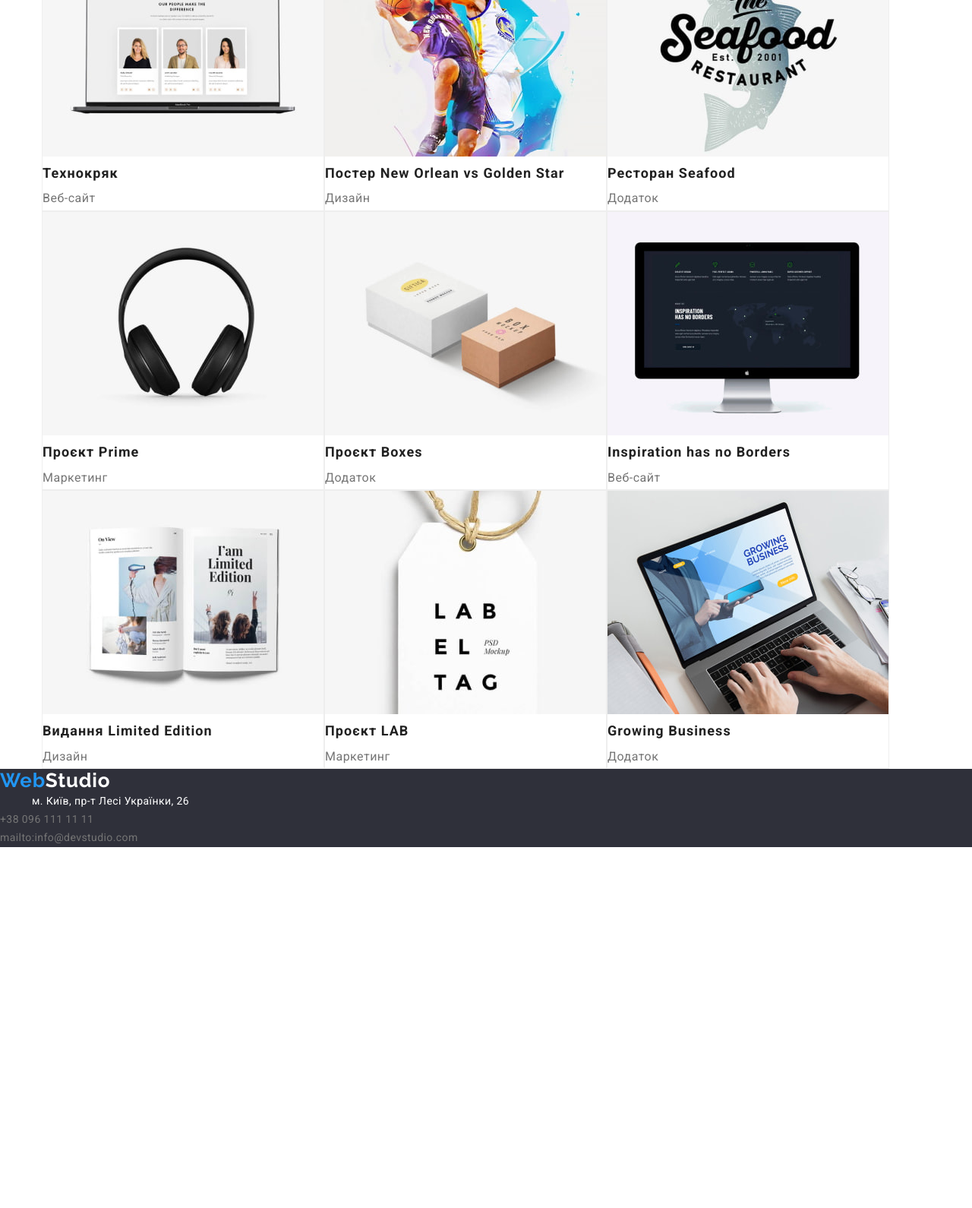
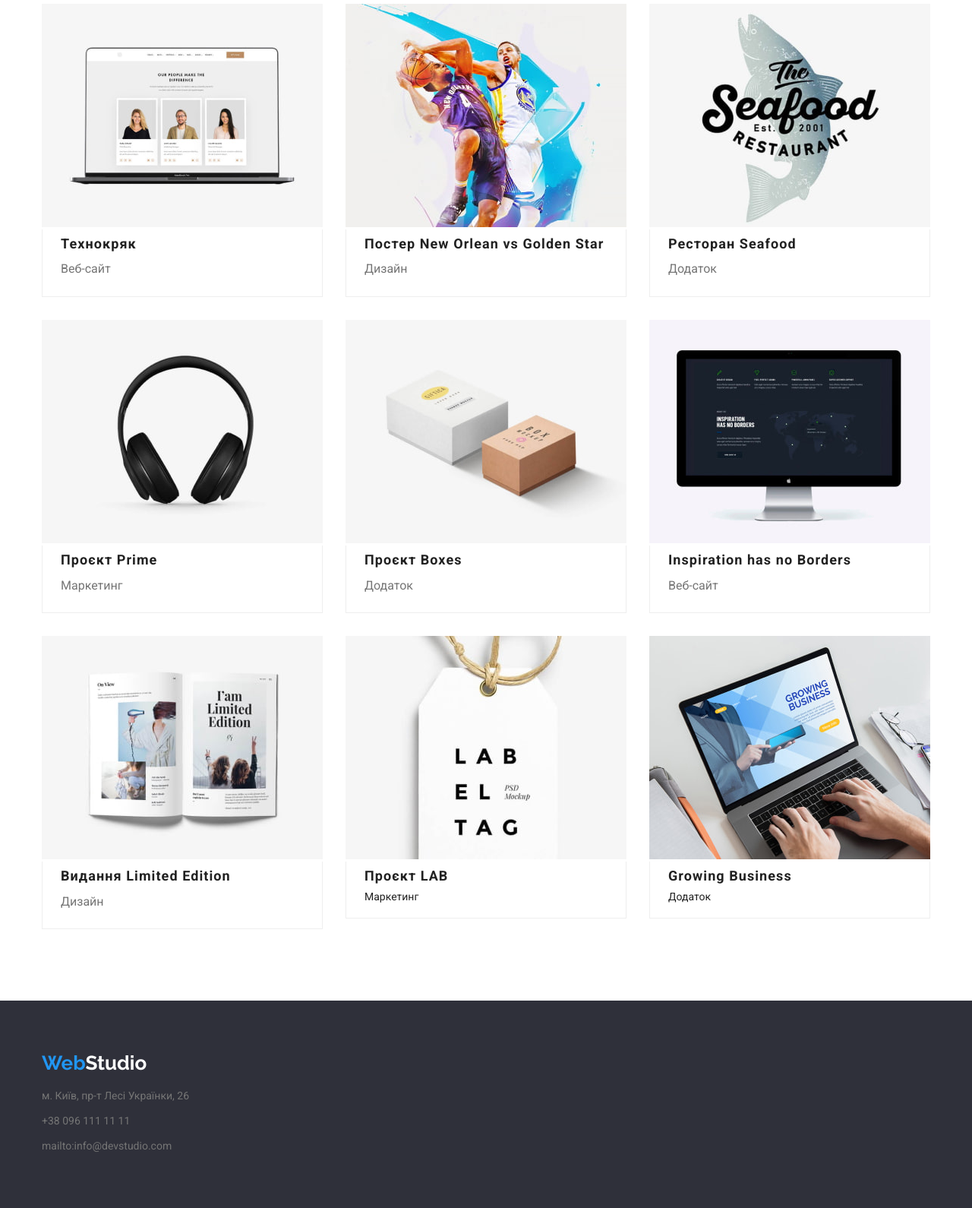
Before and after one commit to MykolaOpyrchuk/goit-markup-hw-03, a plain HTML site: page portfolio.html in a window 1280 px wide. Shown: the part 248-1838 px from the top of the page at 76% size. Before the commit the page ends 1363 px from the top, so only its background shows below. Drawn offline with nearby package versions, Linux system fonts and the light colour scheme.

Commit message:
css updated

```diff
--- a/css/styles.css
+++ b/css/styles.css
@@ -40,6 +40,12 @@ body{
     color: var(--main-txt-cl);
     background-color: var(--main-bcg-cl);
 
+
+}
+section{
+    padding-top: 94px;
+    padding-bottom: 94px;
+
 }
 
 .link{
@@ -53,8 +59,9 @@ body{
     padding: 0;
 }
    .container {
-       width: 1170px;
+       width: 1200px;
        margin: auto;
+       padding: 0 15px;
    }
 /* =========
 Header
@@ -64,10 +71,7 @@ Header
 .header{background-color:var(--main-bcg-cl);
 }
 
-.container{
-    width: 1200px;
-    padding: 0 15px;
-}
+
 .header .logo {
         font-family: 'Raleway';
         font-weight: 700;
@@ -79,9 +83,11 @@ Header
 }
 
 .main-nav{
+    width: 1200px;
+    padding: 0 15px;
     display: flex;
     align-items: center;
-    justify-content: space-around;
+
 }
 .header{background-color: inherit;
     border-bottom: 1px solid #ECECEC;
@@ -98,15 +104,17 @@ Header
 .site-nav{
     display: flex;
     padding: 0;
-    margin: 0;
+    justify-content: center;
     gap: 50px;
+    margin-left: 93px;
  }
 .site-nav{
 
 
 }
 .site-nav .item{
-    background-color: tomato;
+   outline: 1px solid red;
+
 }
 
 
@@ -136,6 +144,7 @@ Header
 .auth-nav{
     display: flex;
     gap: 50px;
+    margin-left: auto;
 }
 
 .link-contacts{
@@ -186,6 +195,7 @@ Header
         color: var(--light-txt-cl);
 
         padding-bottom: 30px;
+        width: 696px;
 }
 .hero-button{
     cursor: pointer;
@@ -214,10 +224,11 @@ Header
 }
 
 /* Features */
+
 .feat .list{
     display: flex;
-    padding-top: 94px;
     gap: 30px;
+    outline: 2px solid blue;
 }
 .feat-tittle{
         font-family: 'Roboto';
@@ -233,23 +244,16 @@ Header
 .feat-text{
          line-height: 1.7;
         /* or 171% */
-
-        letter-spacing: 0.03em;
-
         color: var(--grey-txt-cl)
 }
 
 /* Work */
-.work .container{
-    margin-top: 94px;
-}
 .work-tittle{
     font-family: 'Roboto';
         font-size: 36px;
         line-height: 42px;
+        letter-spacing: 0.03em;
         text-align: center;
-        letter-spacing: 0.03em;
-
         color: var(--main-txt-cl)
 }
 
@@ -266,30 +270,32 @@ Header
 .team{
     background-color: var(--team-bdc-cl);
 }
-.team .container{
-    margin-top: 94px;
 
-}
 .team-tittle{
         font-family: 'Roboto';
         font-size: 36px;
         line-height: 42px;
         text-align: center;
-        letter-spacing: 0.03em;
         color: var(--main-txt-cl);
-
-        padding-top: 94px;
 }
 
 .team .list{
     display: flex;
     margin-top: 50px;
+    background: #FFFFFF;
+
+}
+.team-card:not(:last-child){
     gap: 30px;
-    background: #FFFFFF;
-        /* material shadow v1 */
-        box-shadow: 0px 1px 3px rgba(0, 0, 0, 0.12), 0px 1px 1px rgba(0, 0, 0, 0.14), 0px 2px 1px rgba(0, 0, 0, 0.2);
-        border-radius: 0px 0px 4px 4px;
 }
+
+.team-card{
+        background-color: var(--main-bcg-cl);
+            border: 1px solid #eeeeee;
+            border-top: 0;
+
+}
+
 .teammate{
         font-weight: 500;
         font-size: 16px;
@@ -297,12 +303,8 @@ Header
         /* identical to box height */
 
         text-align: center;
-        letter-spacing: 0.03em;
         color: var(--main-txt-cl);
-
-
         padding-top: 30px;
-
 }
 .team-position{
         font-size: 16px;
@@ -310,43 +312,28 @@ Header
         /* identical to box height */
 
         text-align: center;
-        letter-spacing: 0.03em;
-
         color: var(--grey-txt-cl);
         padding-top: 10px;
-        padding-bottom: 94px;
+        padding-bottom: 30px;
+
+    }
 
 
-}
-.footer{
-    background-color: var(--secondary-bgc-cl);
-}
 
-.footer .logo{
+/* Footer */
+.footer {background-color: var(--secondary-bgc-cl);
+ }
+
+.footer-logo{
         font-family: 'Raleway';
-
         font-weight: 700;
         font-size: 26px;
         line-height: 1.19;
         /* identical to box height */
-
-        letter-spacing: 0.03em;
-}
-
-/* Footer */
-.footer{
-    background-color: var(--secondary-bgc-cl);
-}
-.footer-logo{
-        font-family: 'Raleway';
-
-        font-weight: 700;
-        font-size: 26px;
-        line-height: 31px;
-        /* identical to box height */
-
-        letter-spacing: 0.03em;
         text-decoration: none;
+        padding-top: 60px;
+        padding-bottom: 20px;
+        background-color: var(--secondary-bgc-cl);
 }
 .logo-blue{
     color: var(--accent-txt-cl);
@@ -357,31 +344,29 @@ Header
 
 .footer-link{
         text-decoration: none;
-
         font-style: normal;
         line-height: 1.71;
         /* or 171% */
+        color: var(--grey-txt-cl);
 
-        letter-spacing: 0.03em;
-        color: var(--grey-txt-cl);
+        display: block;
+        padding-bottom: 9px;
+
 }
 .footer .address{
             font-style: normal;
             line-height: 1.71;
             /* or 171% */
+            color: var(--light-txt-cl);
 
-            letter-spacing: 0.03em;
-            color: var(--light-txt-cl);
-            padding-left: 42px;
+            padding-bottom: 60px;
+        }
 
-}
-
-/* Portfolio */
+        /* Portfolio */
 
 /* main */
  .filter-list{
     display: flex;
-
     gap: 8px;
     justify-content: center;
     padding: 0;
@@ -398,47 +383,49 @@ color: var(--light-txt-cl);}
         font-size: 16px;
         line-height: 1.6;
         /* identical to box height, or 162% */
-
         text-align: center;
-        letter-spacing: 0.03em;
         color: var(--main-txt-cl);
         background-color: var(--team-bdc-cl);
         border: 0;
         border-radius: 4px;
 }
 
-.item-tittle {
+.card-tittle {
     font-family: 'Roboto';
     font-weight: 700;
     font-size: 18px;
     line-height: 2.1;
-
-
-    letter-spacing: 0.06em;
+   letter-spacing: 0.06em;
     color: var(--main-txt-cl);
 }
 
-.item-text {
+.card-text {
     font-size: 16px;
     line-height: 1.9;
-
-
-    letter-spacing: 0.03em;
     color: var(--grey-txt-cl);
 }
 
-.galery{
+.galery {
     display: flex;
     flex-wrap: wrap;
 
-
+}
+.list-element{
+    margin-right: 30px;
+    margin-bottom: 30px;
+}
+.list-element:nth-child(3n){
+    margin-right: 0;
+}
+.list-element:nth-last-child(-n + 3){
+    margin-bottom: 0;
 }
 
-.galery .list-item{
-    border: 1px solid #EEEEEE;
+.card-border{
+    background-color: var(--main-bcg-cl);
+    border: 1px solid #eeeeee;
+    border-top: 0;
+    padding-right: 24px;
+    padding-left: 24px;
+    padding-bottom: 20px;
 }
-.galery:not(:last-child){
-    gap: 30px
-    ;
-}
-/* Position */
--- a/portfolio.html
+++ b/portfolio.html
@@ -18,22 +18,20 @@
     <link rel="stylesheet" href="./css/styles.css">
 </head>
 
-<body class="">
+<body class="body">
 <header class="header">
-
-
     <nav class="container main-nav">
         <a class="logo" href="./index.html"><span class="web-link">Web</span>Studio
         </a>
 
         <ul class="site-nav list">
-            <li class="site-nav item">
+            <li class="site-nav-item">
                 <a class="link link-active" href="./index.html">Студія</a>
             </li>
-            <li class="site-nav item">
+            <li class="site-nav-item">
                 <a class="link" href="./portfolio.html">Портфоліо</a>
             </li>
-            <li class="site-nav item">
+            <li class="site-nav-item">
                 <a class="link" href="">Контакти</a>
             </li>
         </ul>
@@ -49,8 +47,6 @@
             </li>
         </ul>
     </nav>
-
-
 </header>
 
 
@@ -79,59 +75,78 @@
 
        <div class="container">
         <ul class="list galery">
-            <li class="list-item">
+            <li class="list-element">
                 <a href="" class="portfolio-link"></a>
                 <img src="./images/portfolio/img.jpg" alt="Дизайн Веб-Сайту">
-                <h2 class="item-tittle">Технокряк</h2>
-                <p class="item-text">Веб-сайт</p>
+               <div class="card-border">
+                <h2 class="card-tittle">Технокряк</h2>
+                <p class="card-text">Веб-сайт</p>
+               </div>
             </li>
-            <li class="list-item">
+            <li class="list-element">
                 <a href="" class="portfolio-link"></a>
                 <img src="./images/portfolio/img-1.jpg" alt="Зображена гра в баскетбол" width="370">
-                <h2 class="item-tittle">Постер New Orlean vs Golden Star</h2>
-                <p class="item-text">Дизайн</p>
+                <div class="card-border">
+                    <h2 class="card-tittle">Постер New Orlean vs Golden Star</h2>
+                    <p class="card-text">Дизайн</p>
+                </div>
             </li>
-            <li class="list-item">
+            <li class="list-element">
                 <a href="" class="portfolio-link"></a>
                 <img src="./images/portfolio/img-2.jpg" alt="Логотип ресторану Seafood" width="370">
-                <h2 class="item-tittle">Ресторан Seafood</h2>
-                <p class="item-text">Додаток</p>
+                <div class="card-border">
+                    <h2 class="card-tittle">Ресторан Seafood</h2>
+                    <p class="card-text">Додаток</p>
+                </div>
             </li>
-            <li class="list-item">
+            <li class="list-element">
                 <a href="" class="portfolio-link"></a>
                 <img src="./images/portfolio/img-3.jpg" alt="На фото-безпровідні навушники" width="370">
-                <h2 class="item-tittle">Проєкт Prime</h2>
-                <p class="item-text">Маркетинг</p>
+                <div class="card-border">
+                    <h2 class="card-tittle">Проєкт Prime</h2>
+                    <p class="card-text">Маркетинг</p>
+                </div>
             </li>
-            <li class="list-item">
+            <li class="list-element">
                 <a href="" class="portfolio-link"></a>
                 <img src="./images/portfolio/img-4.jpg" alt="На малюнку 2 коробочки, біла та коричнева" width="370">
-                <h2 class="item-tittle">Проєкт Boxes</h2>
-                <p class="item-text">Додаток</p>
+                <div class="card-border">
+                    <h2 class="card-tittle">Проєкт Boxes</h2>
+                    <p class="card-text">Додаток</p>
+                </div>
             </li>
-            <li class="list-item">
+            <li class="list-element">
                 <a href="" class="portfolio-link"></a>
                 <img src="./images/portfolio/img-5.jpg" alt="На малюнку-головна сторінка сайту" width="370">
-                <h2 class="item-tittle">Inspiration has no Borders</h2>
-                <p class="item-text">Веб-сайт</p>
+                <div class="card-border">
+                    <h2 class="card-tittle">Inspiration has no Borders</h2>
+                    <p class="card-text">Веб-сайт</p>
+                </div>
+
             </li>
-            <li class="list-item">
+            <li class="list-element">
                 <a href="" class="portfolio-link"></a>
                 <img src="./images/portfolio/img-6.jpg" alt="На малюнку-каталог Limited Edition" width="370">
-                <h2 class="item-tittle">Видання Limited Edition</h2>
-                <p class="item-text">Дизайн</p>
+                <div class="card-border">
+                    <h2 class="card-tittle">Видання Limited Edition</h2>
+                    <p class="card-text">Дизайн</p>
+                </div>
             </li>
-            <li class="list-item">
+            <li class="list-element">
                 <a href="" class="portfolio-link"></a>
                 <img src="./images/portfolio/img-7.jpg" alt="На малюнку-етикетка проекту">
-                <h2 class="item-tittle">Проєкт LAB</h2>
-                <p class="item-text">Маркетинг</p>
+                <div class="card-border">
+                    <h2 class="card-tittle">Проєкт LAB</h2>
+                    <p class="card--text">Маркетинг</p>
+                </div>
             </li>
-            <li class="list-item">
+            <li class="list-element">
                 <a href="" class="portfolio-link"></a>
                 <img src="./images/portfolio/img-8.jpg" alt="Людина користується додатком через ноутбук" width="370">
-                <h2 class="item-tittle">Growing Business</h2>
-                <p class="item-text">Додаток</p>
+                <div class="card-border">
+                    <h2 class="card-tittle">Growing Business</h2>
+                    <p class="card--text">Додаток</p>
+                </div>
             </li>
         </ul>
        </div>
@@ -140,20 +155,23 @@
 
 
 
-    <footer class="footer">
-        <a class="footer-logo" href="./index.html"><span class="logo-blue">Web</span><span class="logo-white">Studio</span>
+<footer class="footer">
+    <div class="container footer-container">
+        <a class="footer-logo footer-link" href="./index.html"><span class="logo-blue">Web</span><span
+                class="logo-white">Studio</span>
         </a>
-        <address>
-            <p class="address">
-                м. Київ, пр-т Лесі Українки, 26
-            </p>
+        <address class="address">
 
-            <ul class="list">
+
+            <ul class="list footer">
+                <li><a class="footer-link" href="https://goo.gl/maps/3LJdZZRqW44TJMvWA" target="_blank"
+                        rel="noopener nofollow">м. Київ, пр-т Лесі Українки, 26</a></li>
                 <li><a class="footer-link" href="tel:+380961111111">+38 096 111 11 11</a></li>
                 <li><a class="footer-link" href="mailto:info@devstudio.com">mailto:info@devstudio.com</a></li>
             </ul>
         </address>
-    </footer>
+    </div>
+</footer>
     </body>
 
     </html>
```
Also changed, not shown: index.html (+28 -23 lines).
